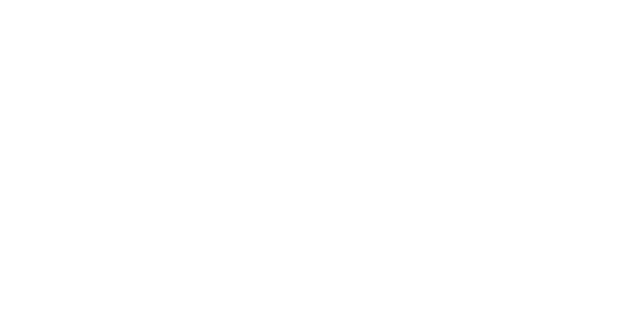
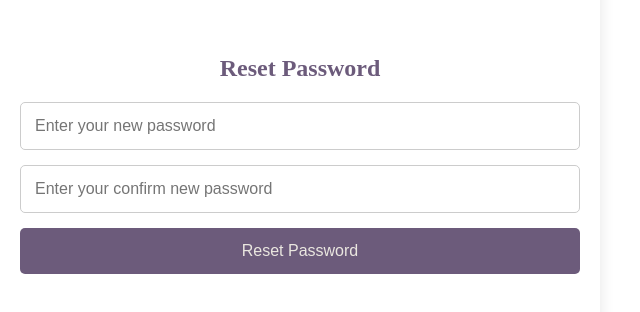
Before and after one commit to sunnyaquostic/mern-ecommerce-application, a React (Vite) app in the folder frontend/: page /reset/1 in a window 1280 px wide. Before the commit this address had no page. Shown: the part 236-548 px from the top of the page, without its empty margins (0-640 px from the left). Built offline with nearby package versions, Linux system fonts and the light colour scheme.

Commit message:
add static page for reset password

```diff
--- a/frontend/src/App.jsx
+++ b/frontend/src/App.jsx
@@ -13,6 +13,7 @@
 import UpdateProfile from './User/UpdateProfile'
 import UpdatePassword from './User/UpdatePassword'
 import ForgotPassword from './User/ForgotPassword'
+import ResetPassword from './User/ResetPassword'
 
 function App() {
   const {isAuthenticated, user} = useSelector(state => state.user)
@@ -36,6 +37,7 @@
         <Route path="/register" element={<Register />} />
         <Route path="/login" element={<Login />} />
         <Route path="/password/forgot" element={<ForgotPassword />} />
+        <Route path="/reset/:token" element={<ResetPassword />} />
       </Routes>
       {isAuthenticated && <UserDashboard user={user} />}
     </Router>
--- /dev/null
+++ b/frontend/src/User/ResetPassword.jsx
@@ -0,0 +1,51 @@
+import React, { useState } from 'react'
+import '../UserStyles/Form.css'
+import PageTitle from '../components/PageTitle'
+import { useParams } from 'react-router-dom'
+
+function ResetPassword() {
+    const [password, setPassword] = useState("")
+    const [confirmPassword, setConfirmPassword] = ("")
+    const { token } = useParams()
+
+    const resetPasswordSubmit = (e) => {
+        e.preventDefault()
+        const data = {
+            password,
+            confirmPassword
+        }
+    }
+
+  return (
+    <>
+        <PageTitle title="Reset Password" />
+        <div className="container form-container">
+            <form className="form" onSubmit={resetPasswordSubmit}>
+                <h2>Reset Password</h2>
+                <div className="input-group">
+                    <input
+                        type="password"
+                        name="password"
+                        value={password}
+                        placeholder='Enter your new password'
+                        onChange={(e) => setPassword(e.target.value)}
+                    />
+                </div>
+                <div className="input-group">
+                    <input
+                        type="password"
+                        name="vonfirmPassword"
+                        value={confirmPassword}
+                        placeholder='Enter your confirm new password'
+                        onChange={(e) => setConfirmPassword(e.target.value)}
+                    />
+                </div>
+
+                <button className="authBtn">Reset Password</button>
+            </form>
+        </div>
+    </>
+  )
+}
+
+export default ResetPassword
```
